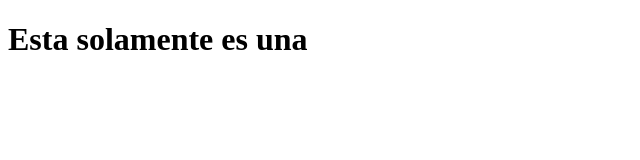
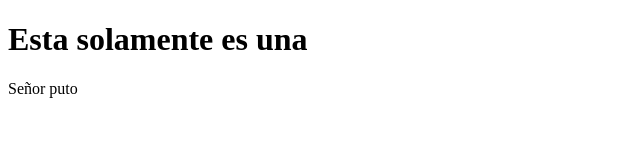
Before and after one commit to cemore94/testghpublic, a plain HTML site: page index.html in a window 1280 px wide. Shown: the full height of the page, 0-640 px from the left. Drawn offline with Linux system fonts and the light colour scheme.

Commit message:
modificando index

```diff
--- a/index.html
+++ b/index.html
@@ -10,5 +10,6 @@
     <div>
         <h1>Esta solamente es una</h1>
     </div>
+    <span>Señor puto</span>
 </body>
 </html>
```
